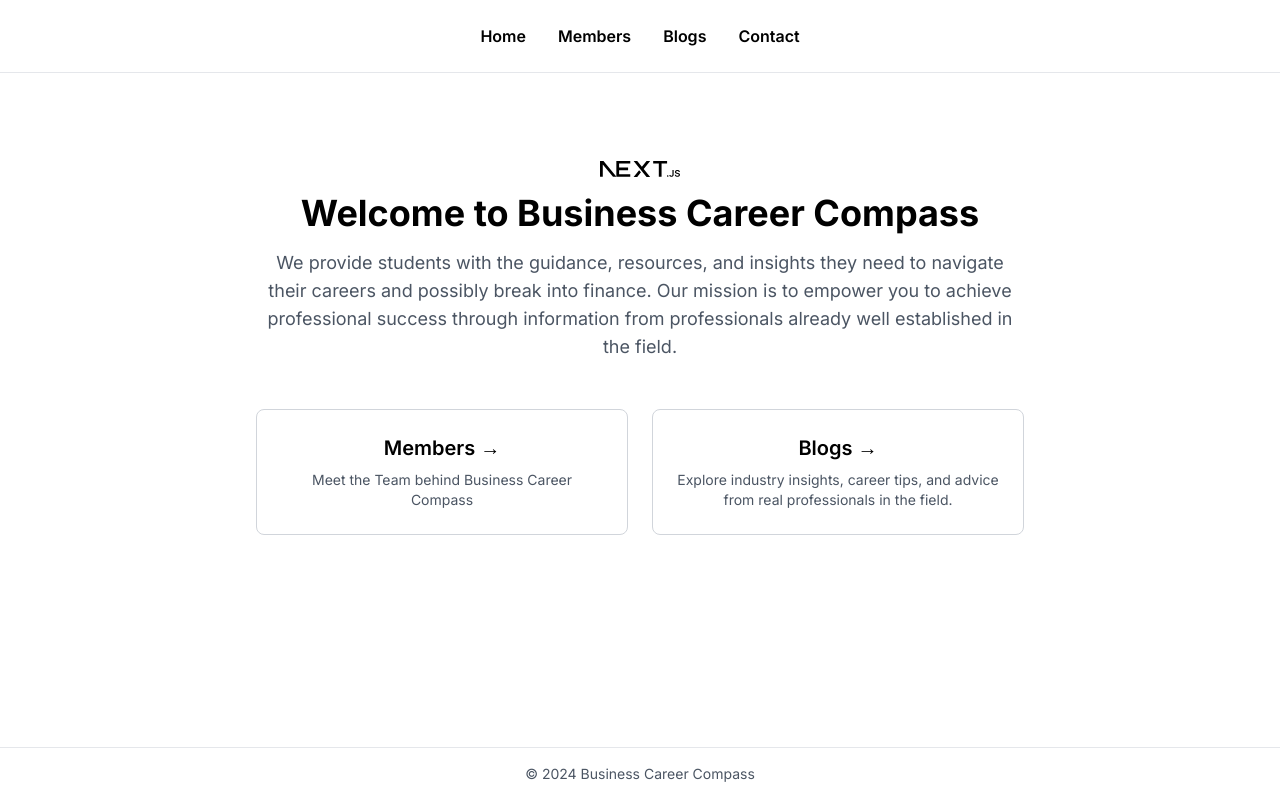
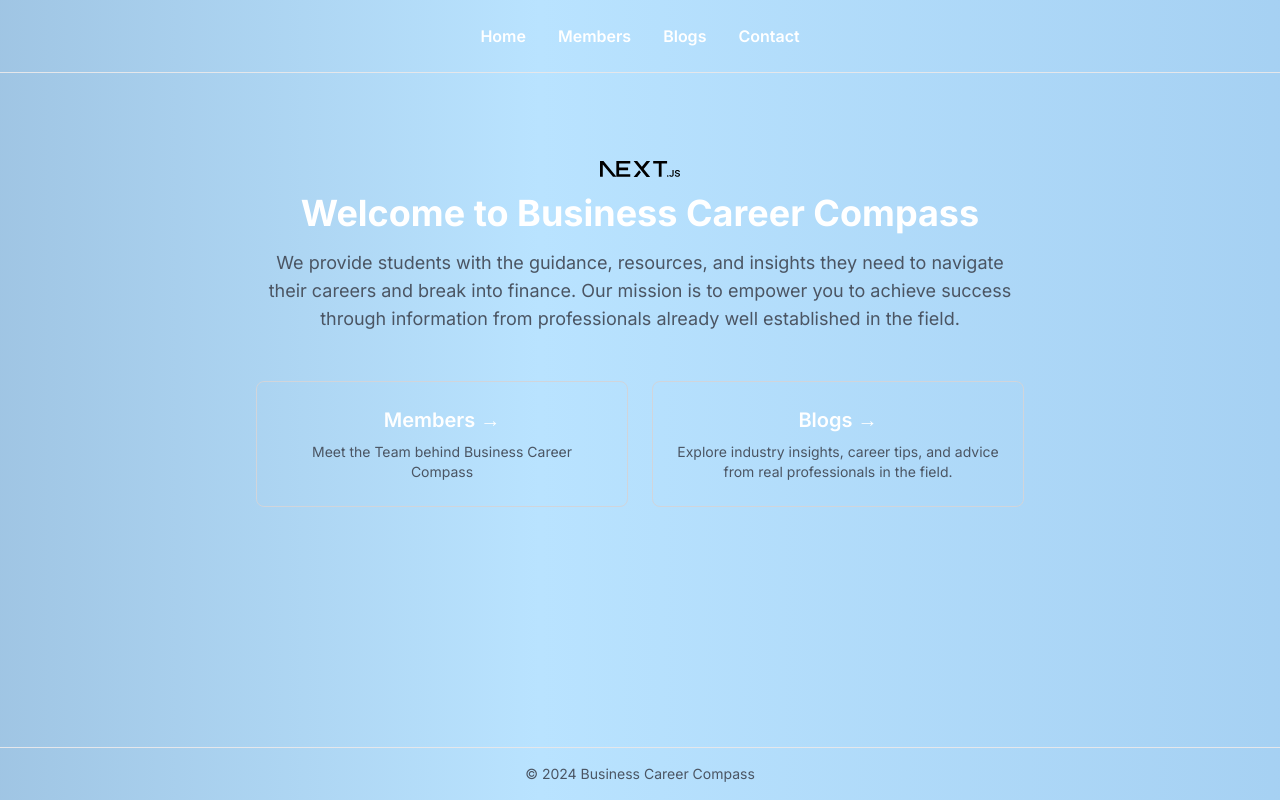
Before and after one commit to EthanLcs/my-app, a Next.js app: page / in a window 1280 px wide. Built offline with nearby package versions, Linux system fonts and the light colour scheme.

Commit message:
changed global css for the background

```diff
--- a/src/app/globals.css
+++ b/src/app/globals.css
@@ -2,6 +2,29 @@
 @tailwind components;
 @tailwind utilities;
 
+@keyframes gradient {
+  0% {
+    background-position: 0% 50%;
+  }
+  50% {
+    background-position: 100% 50%;
+  }
+  100% {
+    background-position: 0% 50%;
+  }
+}
+
 body {
-  @apply bg-white text-black;
+  background: linear-gradient(
+    270deg,
+    #a3cef1,
+    #b9e3ff,
+    #91b4d4,
+    #a3cef1
+  );
+  background-size: 200% 200%;
+  animation: gradient 10s ease infinite;
+  color: #ffffff;
+  font-family: sans-serif;
+  margin: 0;
 }
--- a/src/app/page.js
+++ b/src/app/page.js
@@ -14,7 +14,7 @@ export default function Home() {
         <h1 className="text-4xl font-bold mb-4">Welcome to Business Career Compass</h1>
         <p className="text-lg text-gray-600">
           We provide students with the guidance, resources, and insights they need
-          to navigate their careers and possibly break into finance. Our mission is to empower you to achieve professional
+          to navigate their careers and break into finance. Our mission is to empower you to achieve
           success through information from professionals already well established in the field.
         </p>
       </div>
```
